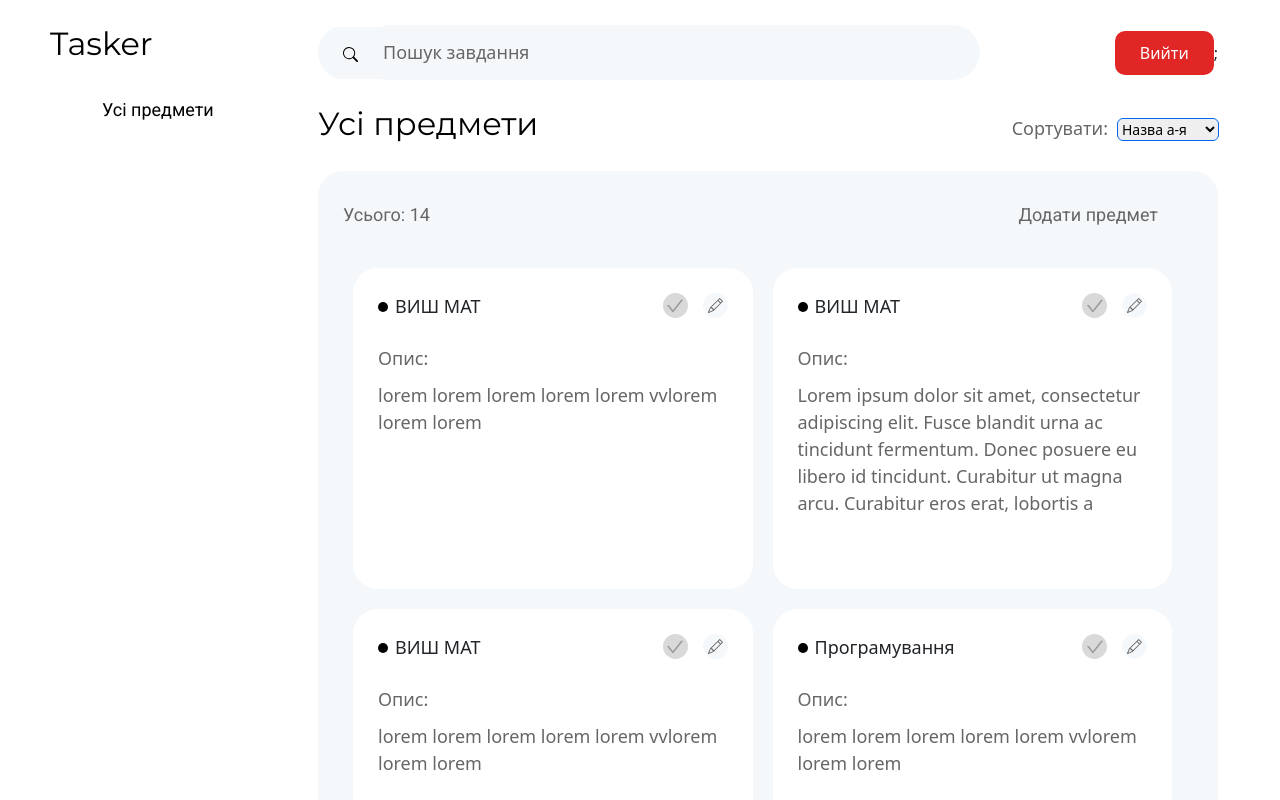
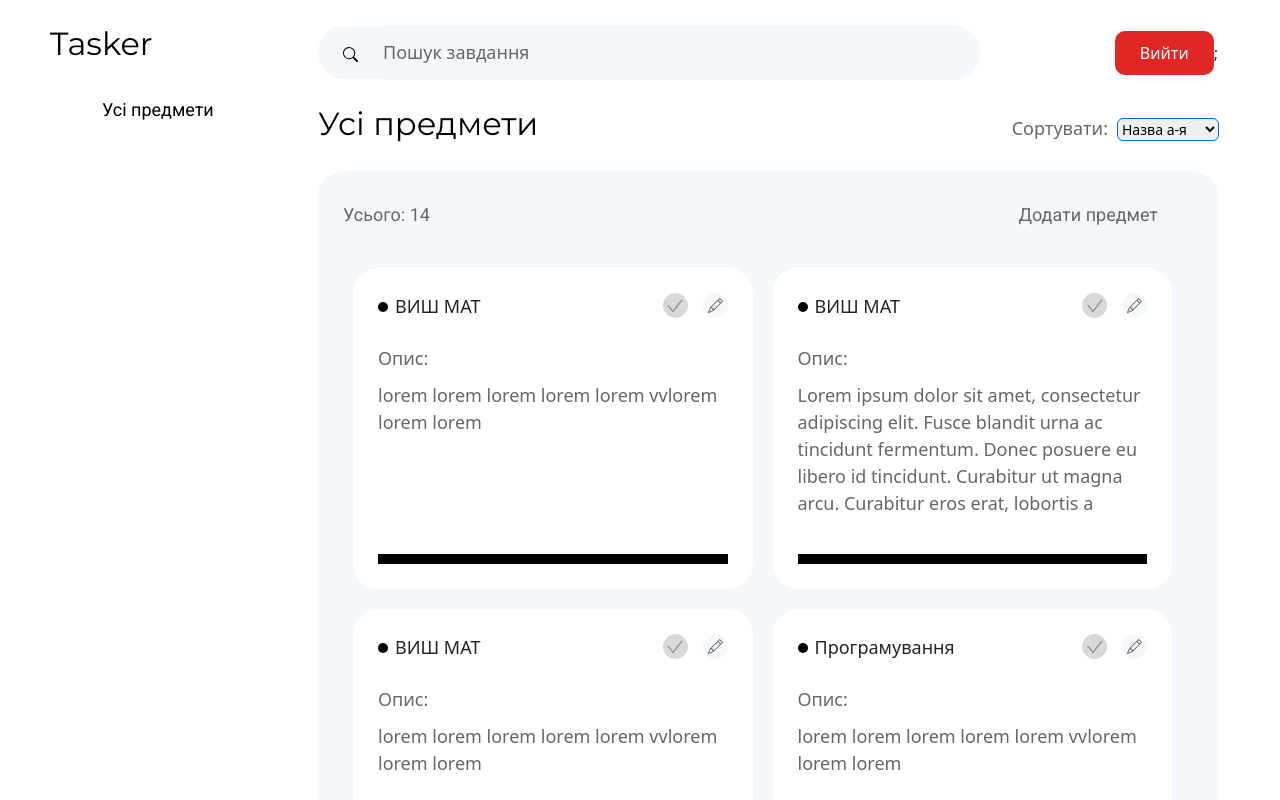
Before and after one commit to Denlich/dashboard_hackathon, a React (Vite) app in the folder client/: page / in a window 1280 px wide. Shown: the top 800 px of the page. Built offline with nearby package versions, Linux system fonts and the light colour scheme; some icons are missing.

Commit message:
Add stun for grade indicator

```diff
--- a/client/src/components/Subjects/GradeIndicator/GradeIndicator.module.css
+++ b/client/src/components/Subjects/GradeIndicator/GradeIndicator.module.css
@@ -0,0 +1,4 @@
+.indicator{
+    height: 10px;
+    background: black;
+}
--- a/client/src/components/Subjects/GradeIndicator/GradeIndicator.tsx
+++ b/client/src/components/Subjects/GradeIndicator/GradeIndicator.tsx
@@ -1,7 +1,14 @@
 import style from "./GradeIndicator.module.css";
+interface Props{
+    totalGrade: number,
+    currGrade: number,
+}
+const GradeIndicator = ({totalGrade, currGrade}: Props) => {
+    return (
+        <div className={style.indicator}>
 
-const GradeIndicator = () => {
-
+        </div>
+    )
 };
 
 export default GradeIndicator;
```
